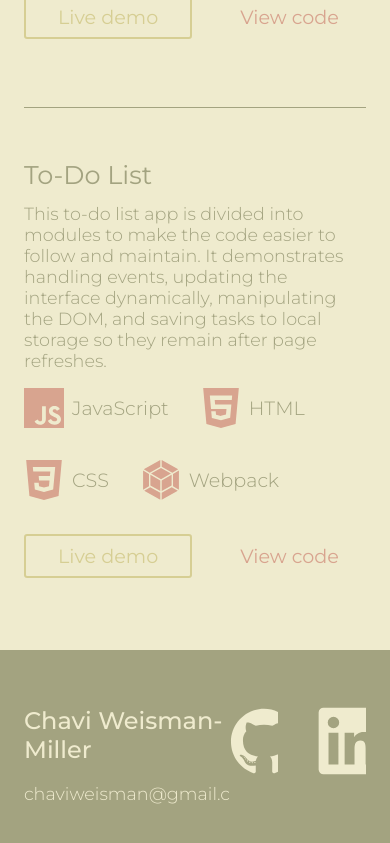
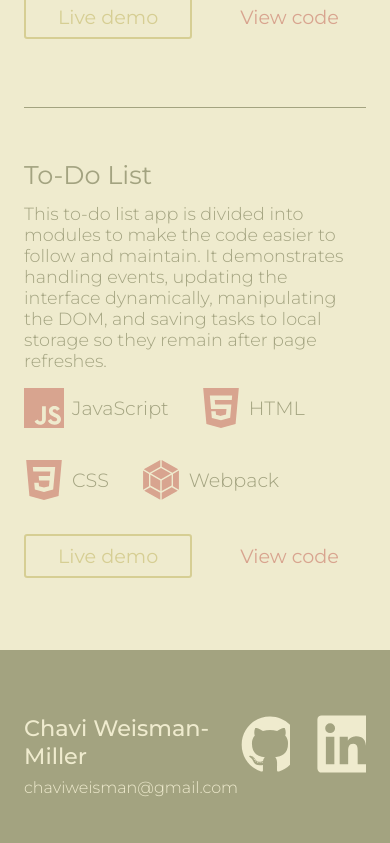
Before and after one commit to chavimiller/chavi-portfolio, a React (Vite) app: page / in a window 390 px wide. Shown: the part 3489-4332 px from the top of the page. Built offline with nearby package versions, Linux system fonts and the light colour scheme.

Commit message:
Add responsiveness to layout of Footer for mobile

```diff
--- a/src/components/Footer.module.css
+++ b/src/components/Footer.module.css
@@ -33,3 +33,27 @@
   display: flex;
   gap: 2.4rem;
 }
+
+@media (max-width: 480px) {
+
+    .contactLS {
+        gap: .5rem;
+    }
+
+    .contactName {
+        font-size: 1.4rem;
+    }
+
+    .contactEmail {
+        font-size: 1rem;
+    }
+
+    .contactRS {
+        gap: 1.6rem;
+    }
+
+    .contactRS svg {
+        width: 60px;
+        height: 60px;
+    }
+}
```
